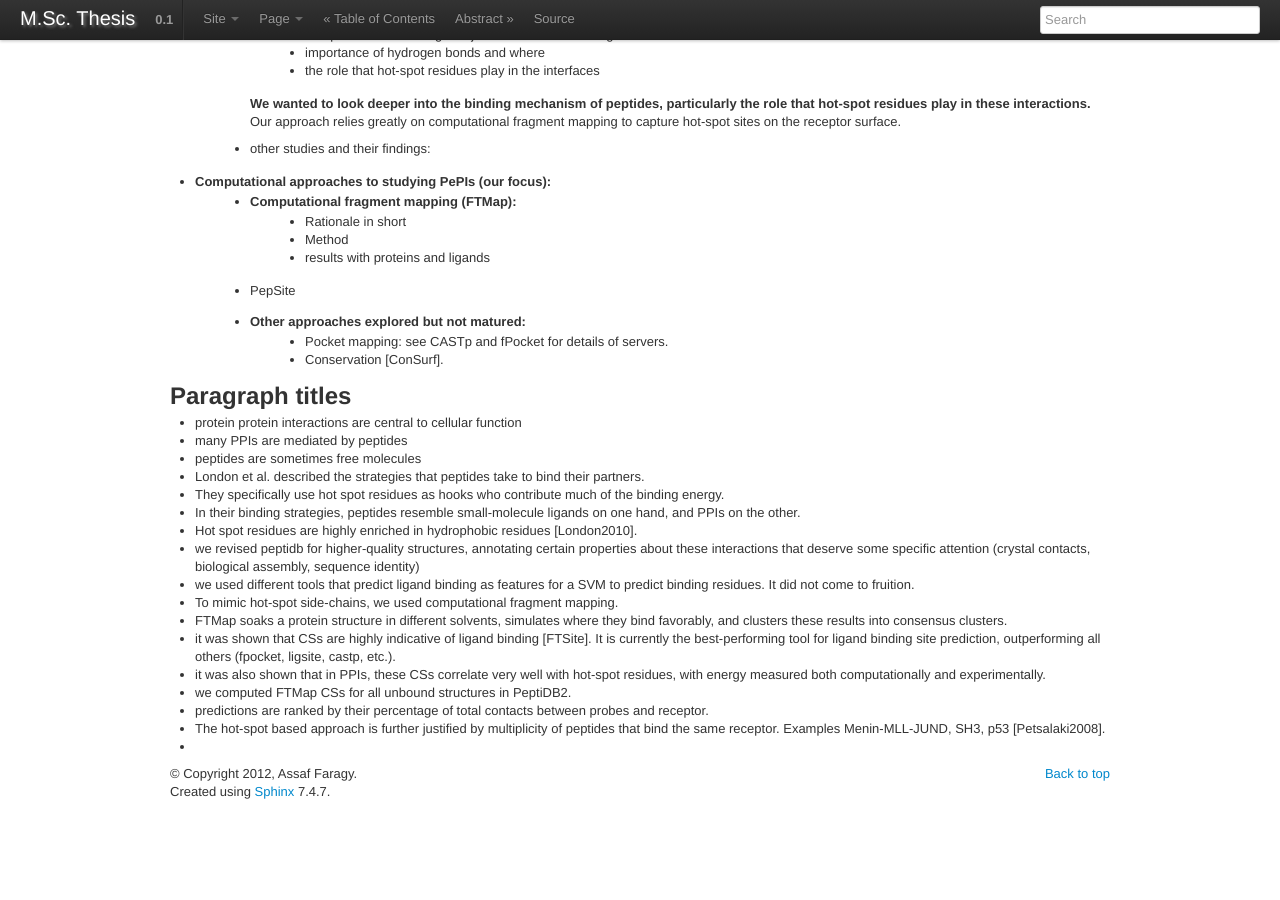
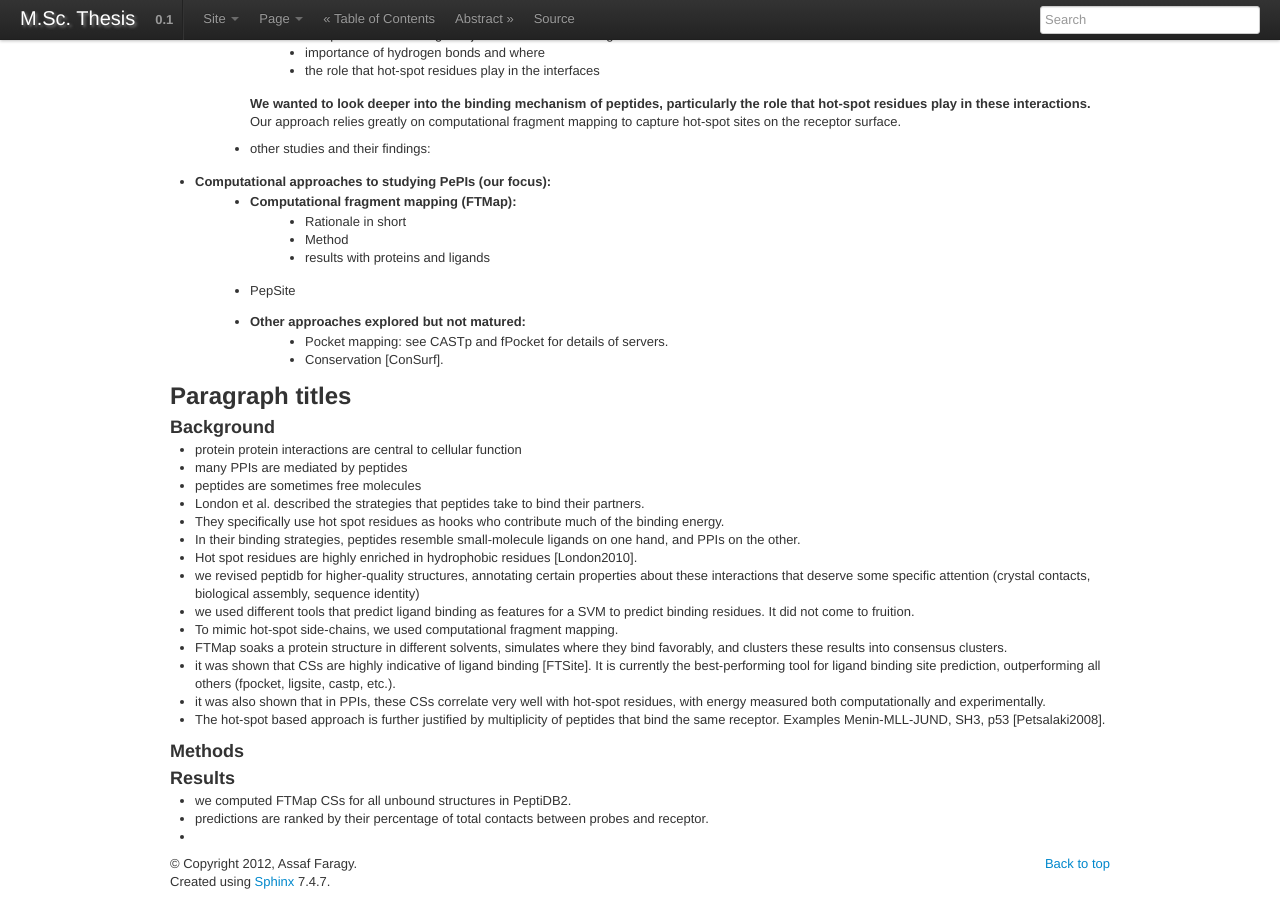
Before and after one commit to assaff/msc-thesis, a Sphinx documentation site: the page built from source/notes.rst, in a window 1280 px wide and 900 px high, scrolled down 592 px. Built offline with Sphinx 7.4.7, drawn with Linux system fonts in a browser that asks for light colours; formulas are drawn with MathJax 3; before the commit the page ends 1402 px from its top, so only the background shows below that.

Commit message:
divided paragraph titles to sections

```diff
--- a/source/notes.rst
+++ b/source/notes.rst
@@ -70,6 +70,9 @@ Knowledge dump
 Paragraph titles
 -----------------
 
+Background
+~~~~~~~~~~~~
+
 * protein protein interactions are central to cellular function
 * many PPIs are mediated by peptides
 * peptides are sometimes free molecules
@@ -99,10 +102,18 @@ Paragraph titles
 * it was also shown that in PPIs, these CSs correlate very well with
   hot-spot residues, with energy measured both computationally and
   experimentally.
+* The hot-spot based approach is further justified by multiplicity of
+  peptides that bind the same receptor. Examples Menin-MLL-JUND,
+  SH3, p53 [Petsalaki2008].
+
+Methods
+~~~~~~~~
+
+
+Results
+~~~~~~~~
+
 * we computed FTMap CSs for all unbound structures in PeptiDB2.
 * predictions are ranked by their percentage of total contacts between
   probes and receptor.
-* The hot-spot based approach is further justified by multiplicity of
-  peptides that bind the same receptor. Examples Menin-MLL-JUND,
-  SH3, p53 [Petsalaki2008].
 *
```
